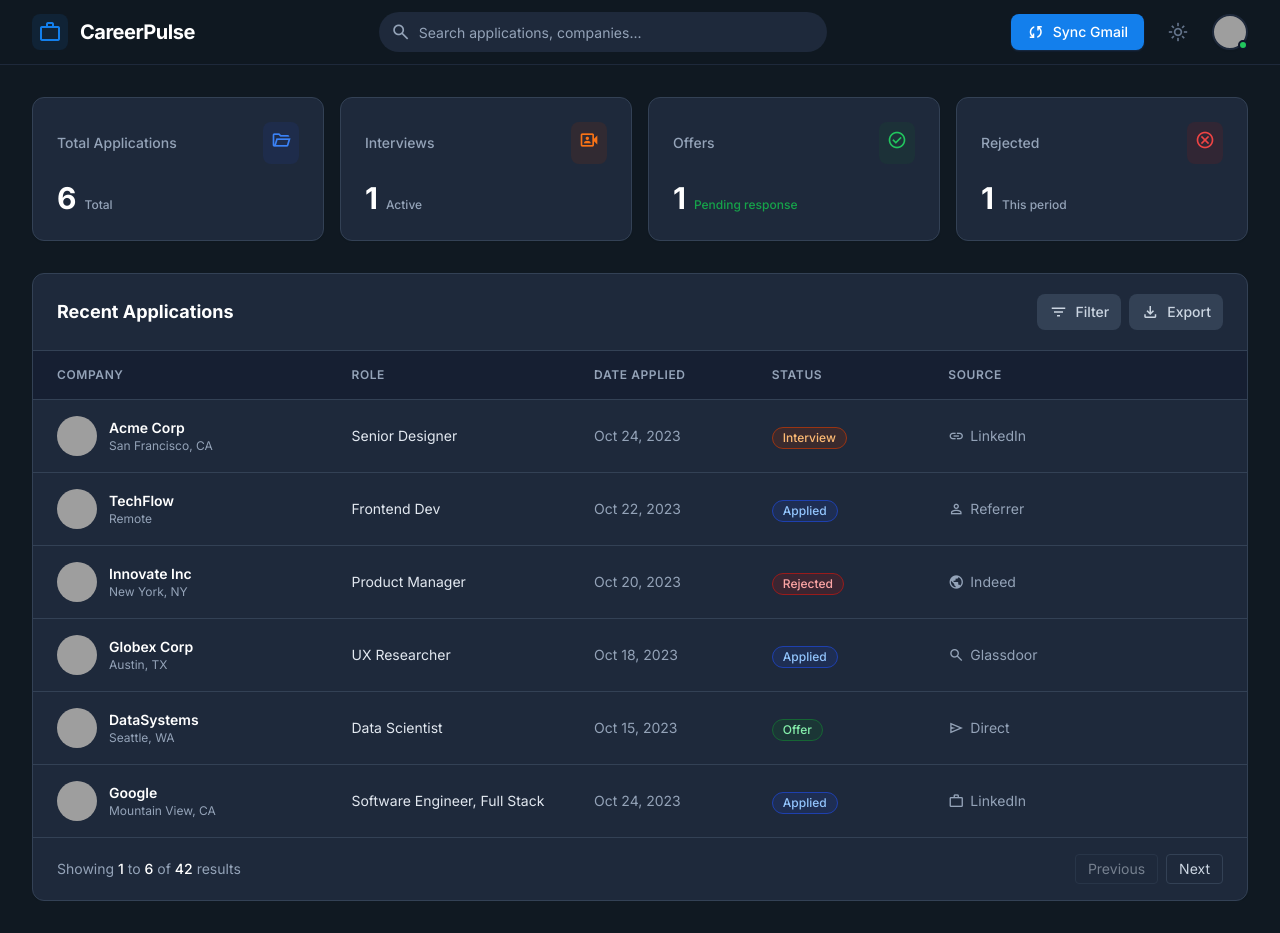
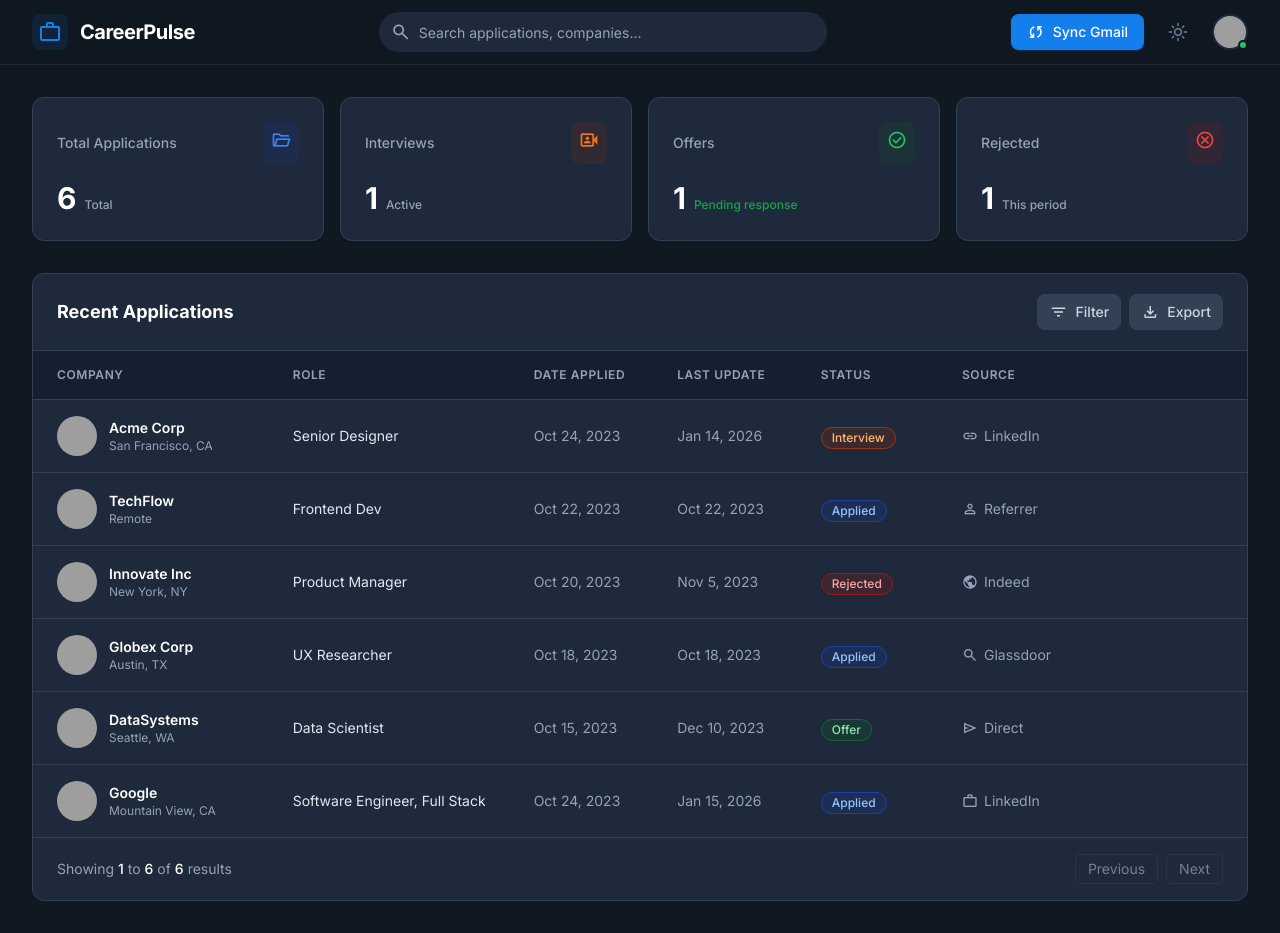
Before and after one commit to bthaas/careerpulse, a React (Vite) app: page / in a window 1280 px wide. Built offline with nearby package versions, Linux system fonts and the light colour scheme; grey boxes are pictures that could not be loaded.

Commit message:
Phase 3: Add Last Update column to applications table

```diff
--- a/components/ApplicationsTable.tsx
+++ b/components/ApplicationsTable.tsx
@@ -41,12 +41,13 @@ const ApplicationsTable: React.FC<ApplicationsTableProps> = ({ applications, onS
         <table className="w-full text-left border-collapse">
           <thead>
             <tr className="bg-slate-50 dark:bg-slate-900/50 border-b border-slate-200 dark:border-slate-700">
-              <th className="px-6 py-4 text-xs font-semibold text-slate-500 dark:text-slate-400 uppercase tracking-wider w-[25%]">Company</th>
-              <th className="px-6 py-4 text-xs font-semibold text-slate-500 dark:text-slate-400 uppercase tracking-wider w-[20%]">Role</th>
-              <th className="px-6 py-4 text-xs font-semibold text-slate-500 dark:text-slate-400 uppercase tracking-wider w-[15%]">Date Applied</th>
-              <th className="px-6 py-4 text-xs font-semibold text-slate-500 dark:text-slate-400 uppercase tracking-wider w-[15%]">Status</th>
-              <th className="px-6 py-4 text-xs font-semibold text-slate-500 dark:text-slate-400 uppercase tracking-wider w-[15%]">Source</th>
-              <th className="px-6 py-4 text-xs font-semibold text-slate-500 dark:text-slate-400 uppercase tracking-wider w-[10%]"></th>
+              <th className="px-6 py-4 text-xs font-semibold text-slate-500 dark:text-slate-400 uppercase tracking-wider w-[20%]">Company</th>
+              <th className="px-6 py-4 text-xs font-semibold text-slate-500 dark:text-slate-400 uppercase tracking-wider w-[18%]">Role</th>
+              <th className="px-6 py-4 text-xs font-semibold text-slate-500 dark:text-slate-400 uppercase tracking-wider w-[12%]">Date Applied</th>
+              <th className="px-6 py-4 text-xs font-semibold text-slate-500 dark:text-slate-400 uppercase tracking-wider w-[12%]">Last Update</th>
+              <th className="px-6 py-4 text-xs font-semibold text-slate-500 dark:text-slate-400 uppercase tracking-wider w-[12%]">Status</th>
+              <th className="px-6 py-4 text-xs font-semibold text-slate-500 dark:text-slate-400 uppercase tracking-wider w-[14%]">Source</th>
+              <th className="px-6 py-4 text-xs font-semibold text-slate-500 dark:text-slate-400 uppercase tracking-wider w-[12%]"></th>
             </tr>
           </thead>
           <tbody className="divide-y divide-slate-200 dark:divide-slate-700">
@@ -76,6 +77,9 @@ const ApplicationsTable: React.FC<ApplicationsTableProps> = ({ applications, onS
                   <p className="text-sm text-slate-500 dark:text-slate-400">{app.dateApplied}</p>
                 </td>
                 <td className="px-6 py-4 whitespace-nowrap">
+                  <p className="text-sm text-slate-500 dark:text-slate-400">{app.lastUpdate}</p>
+                </td>
+                <td className="px-6 py-4 whitespace-nowrap">
                   <StatusPill status={app.status} />
                 </td>
                 <td className="px-6 py-4 whitespace-nowrap">
@@ -97,11 +101,11 @@ const ApplicationsTable: React.FC<ApplicationsTableProps> = ({ applications, onS
       {/* Pagination */}
       <div className="px-6 py-4 border-t border-slate-200 dark:border-slate-700 flex items-center justify-between mt-auto">
         <p className="text-sm text-slate-500 dark:text-slate-400">
-          Showing <span className="font-medium text-slate-900 dark:text-white">1</span> to <span className="font-medium text-slate-900 dark:text-white">{applications.length}</span> of <span className="font-medium text-slate-900 dark:text-white">42</span> results
+          Showing <span className="font-medium text-slate-900 dark:text-white">1</span> to <span className="font-medium text-slate-900 dark:text-white">{applications.length}</span> of <span className="font-medium text-slate-900 dark:text-white">{applications.length}</span> results
         </p>
         <div className="flex gap-2">
           <button className="px-3 py-1 text-sm border border-slate-200 dark:border-slate-700 rounded hover:bg-slate-50 dark:hover:bg-slate-700 text-slate-600 dark:text-slate-300 disabled:opacity-50" disabled>Previous</button>
-          <button className="px-3 py-1 text-sm border border-slate-200 dark:border-slate-700 rounded hover:bg-slate-50 dark:hover:bg-slate-700 text-slate-600 dark:text-slate-300">Next</button>
+          <button className="px-3 py-1 text-sm border border-slate-200 dark:border-slate-700 rounded hover:bg-slate-50 dark:hover:bg-slate-700 text-slate-600 dark:text-slate-300 disabled:opacity-50" disabled>Next</button>
         </div>
       </div>
     </div>
```
